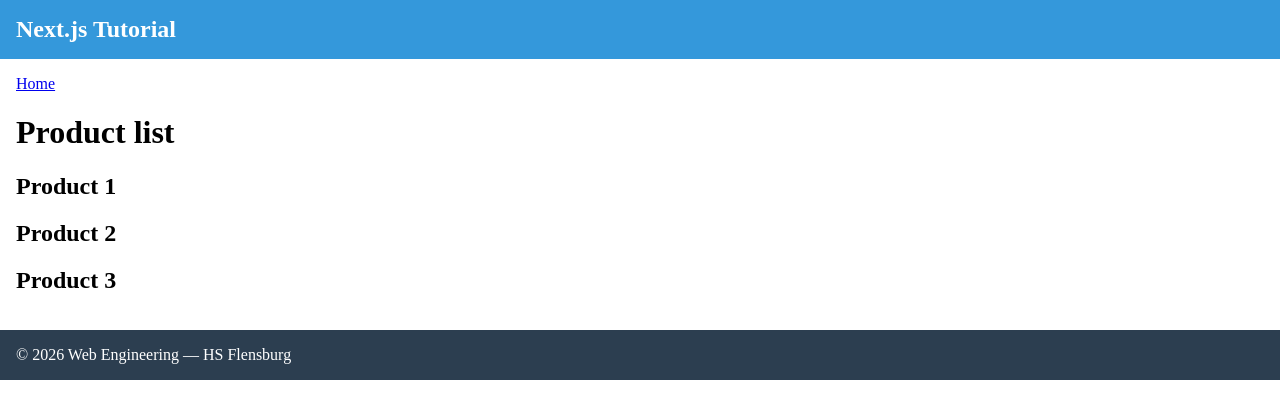
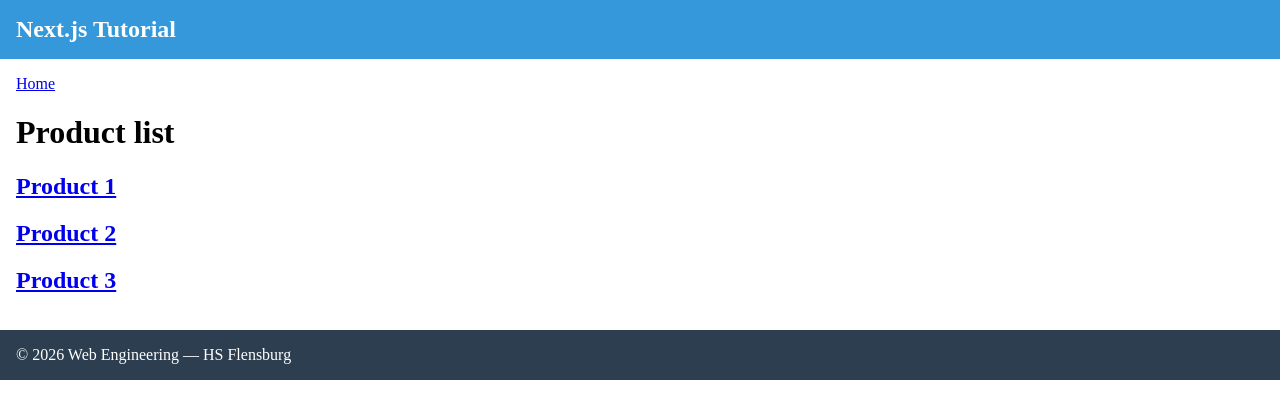
Before and after one commit to kape79/grundlagen-routing-navigation, a Next.js app: page /products in a window 1280 px wide. Shown: the top 418 px of the page. Built offline with nearby package versions, Linux system fonts and the light colour scheme.

Commit message:
Added links to individual products

```diff
--- a/src/app/products/page.tsx
+++ b/src/app/products/page.tsx
@@ -5,8 +5,14 @@
     return <>
         <Link href="/">Home</Link>
         <h1>Product list</h1>
-        <h2>Product 1</h2>
-        <h2>Product 2</h2>
-        <h2>Product 3</h2>
+        <h2>
+            <Link href="/products/1">Product 1</Link>
+        </h2>
+        <h2>
+            <Link href="/products/2">Product 2</Link>
+        </h2>
+        <h2>
+            <Link href="/products/3">Product 3</Link>
+        </h2>
     </>
 }
```
